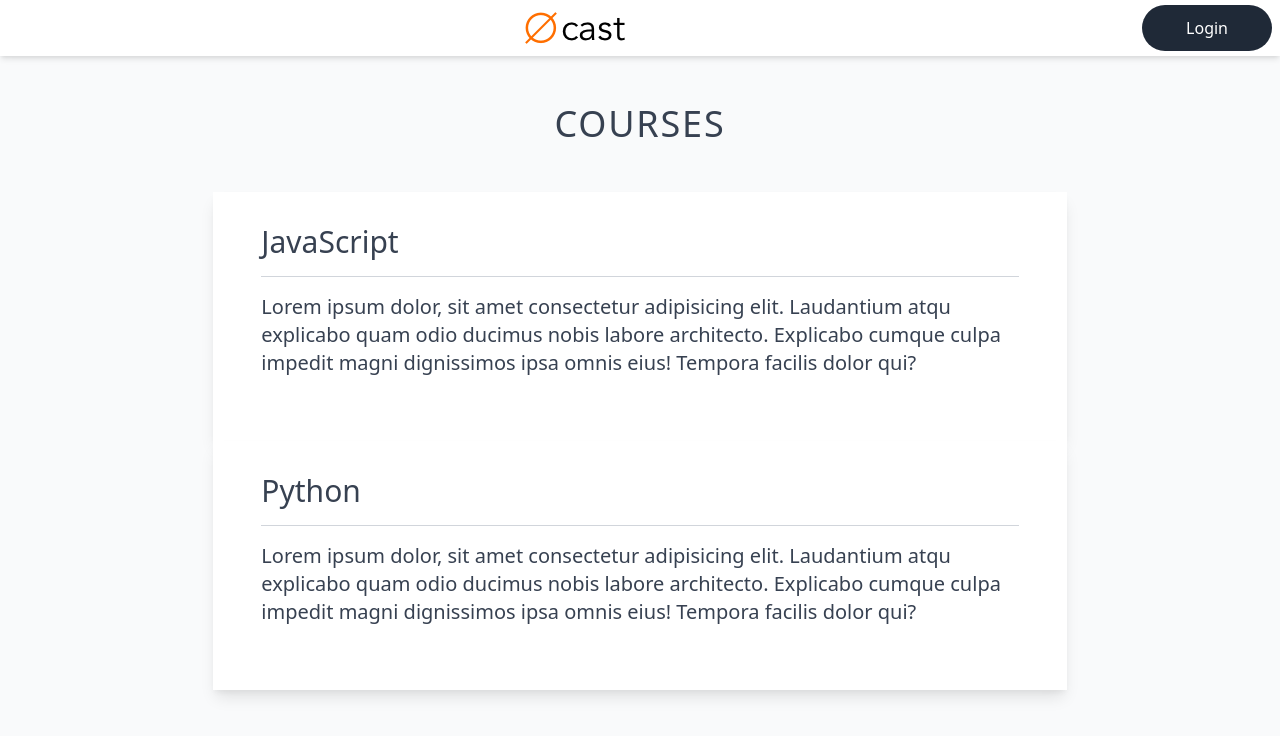
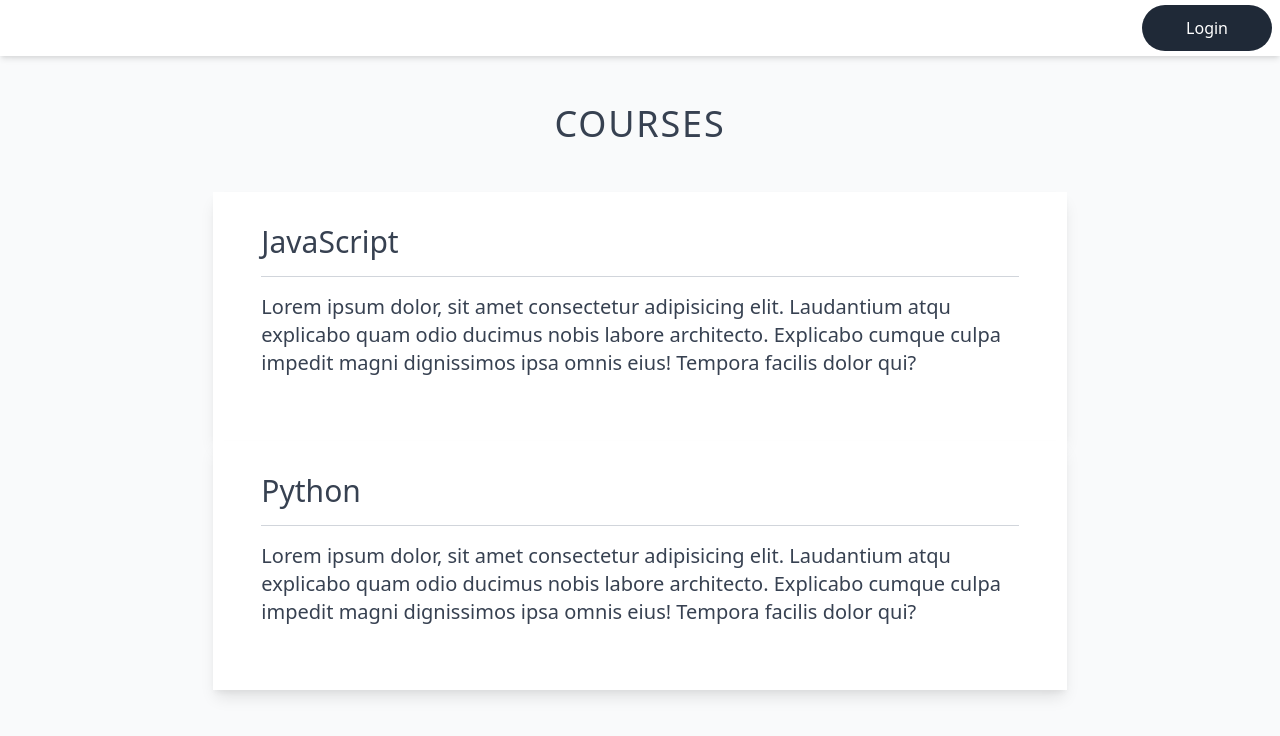
Before and after one commit to Planet-NULLCAST/curriculum, a Next.js app: page /curriculum in a window 1280 px wide. Shown: the top 736 px of the page. Built offline with nearby package versions, Linux system fonts and the light colour scheme.

Commit message:
Fix: Set title as course name
Remove logo from this navbar

```diff
--- a/component/layout/NavBar/NavBar.jsx
+++ b/component/layout/NavBar/NavBar.jsx
@@ -2,7 +2,8 @@ import { MenuIcon } from "@heroicons/react/solid";
 import { useEffect, useState } from "react";
 import Profile from "../../Profile";
 
-export default function NavBar({ showMenuIcon, showTitle, onToggle }) {
+export default function NavBar({ onToggle, title, showMenuIcon, showTitle }) {
+	// console.log(title);
 	const [cookies, setCookies] = useState("");
 	useEffect(() => {
 		let cook = document.cookie;
@@ -24,11 +25,8 @@ export default function NavBar({ showMenuIcon, showTitle, onToggle }) {
 						/>
 					)}
 					{showTitle && (
-						<span className="pl-3 uppercase">Basic JavaScript</span>
+						<span className="pl-3 uppercase tracking-wider">{title}</span>
 					)}
-				</div>
-				<div className="flex flex-row justify-center">
-					<img src="/images/logo.png" alt="Logo" />
 				</div>
 				<div>
 					{cookies ? (
```
